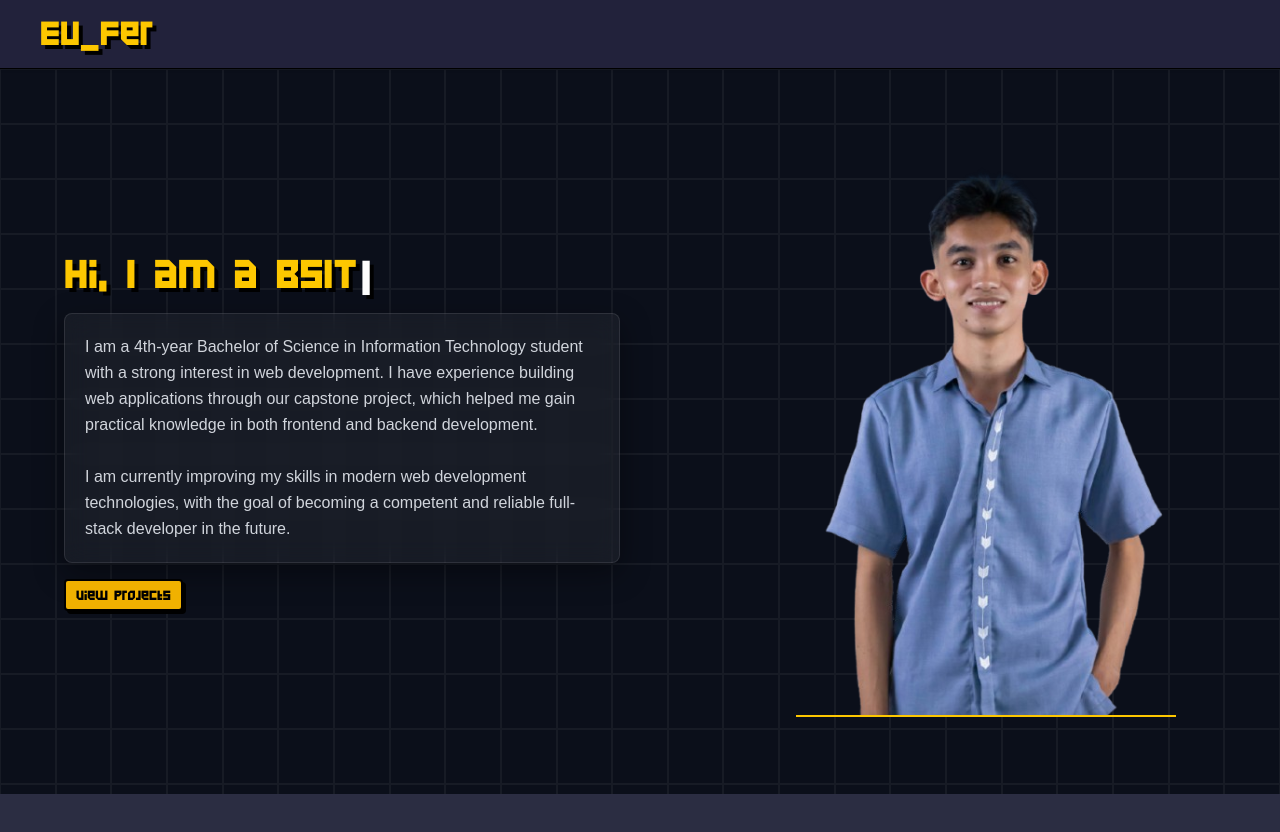
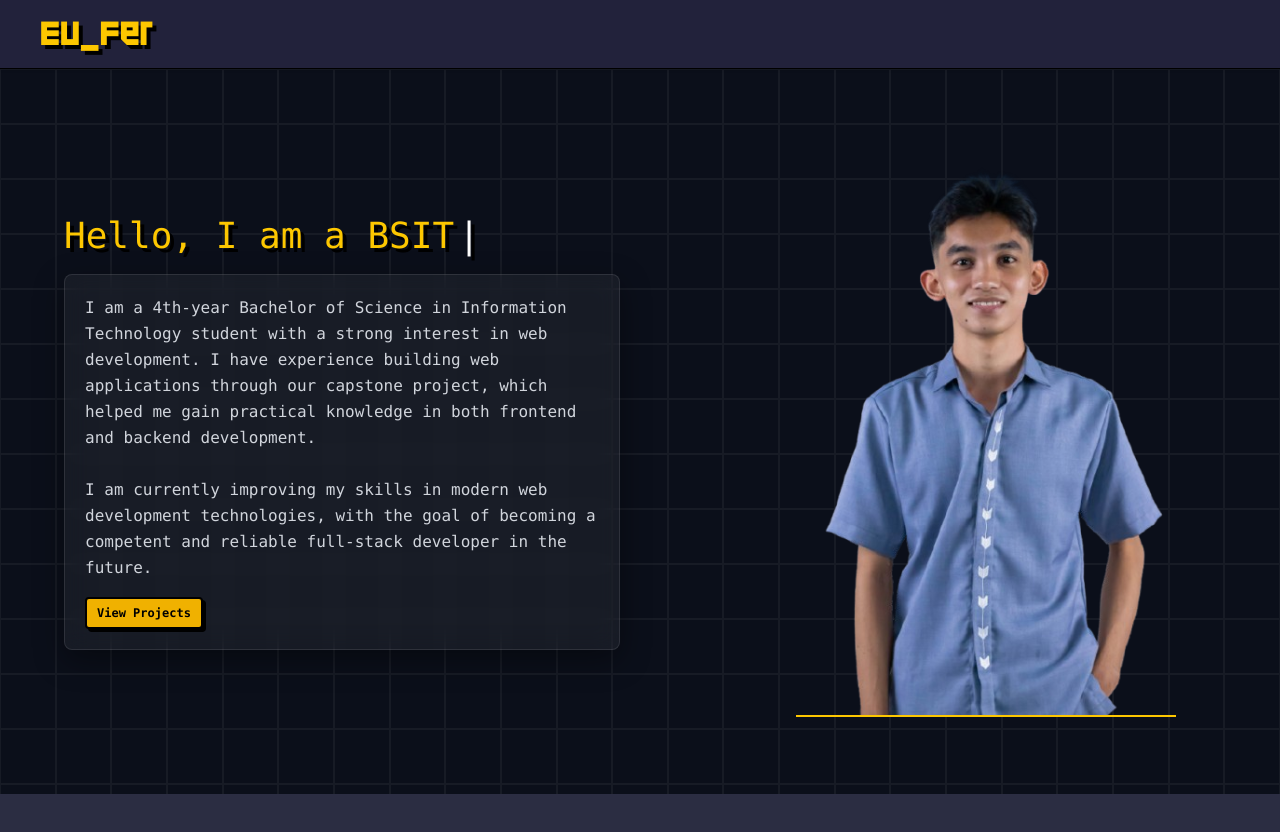
Before and after one commit to zeedu1/my-portfolio, a Next.js app: page / in a window 1280 px wide. Shown: the top 832 px of the page. Built offline with nearby package versions, Linux system fonts and the light colour scheme.

Commit message:
new update

```diff
--- a/components/hero/hero.tsx
+++ b/components/hero/hero.tsx
@@ -48,16 +48,17 @@ export default function Hero() {
         {/* TITLE */}
         <h1
           className={`
-            font-pixel text-xl sm:text-2xl md:text-3xl lg:text-4xl
-            text-yellow-400 drop-shadow-[4px_4px_0px_#000]
-            leading-tight transition-all duration-700
+          font-mono
+          text-xl sm:text-2xl md:text-3xl lg:text-4xl
+          text-yellow-400
+          drop-shadow-[4px_4px_0px_#000]
+          leading-tight
+          transition-all duration-700
           ${isVisible ? "opacity-100 translate-y-0" : "opacity-0 translate-y-5"}
           `}
           >
-          Hi, I am {text}
-          <span className="animate-pulse text-white text-2xl sm:text-3xl md:text-4xl ml-1">
-            |
-          </span>
+          Hello, I am {text}
+          <span className="animate-pulse text-white ml-1">|</span>
         </h1>
 
         {/* INTRO BOX */}
@@ -70,7 +71,7 @@ export default function Hero() {
             ${isVisible ? "opacity-100 translate-y-0" : "opacity-0 translate-y-10"}
           `}
         >
-          <p className="text-gray-300 text-sm sm:text-base leading-relaxed max-w-md md:max-w-lg">
+          <p className="font-mono text-gray-300 text-sm sm:text-base leading-relaxed max-w-md md:max-w-xl">
             I am a 4th-year Bachelor of Science in Information Technology
             student with a strong interest in web development. I have experience
             building web applications through our capstone project, which helped
@@ -81,23 +82,36 @@ export default function Hero() {
             technologies, with the goal of becoming a competent and reliable
             full-stack developer in the future.
           </p>
-        </div>
 
-        {/* BUTTON */}
+          {/* BUTTON INSIDE INTRO */}
+          <div className="mt-4">
             <button
-          className={`
-            font-pixel border-2 border-black bg-yellow-500
-            px-2.5 py-1.5 text-[10px] sm:text-xs text-black
-            rounded shadow-[3px_3px_0px_#000]
-            transition-all duration-700 delay-300
-            hover:bg-yellow-400 hover:translate-x-[2px]
-            hover:translate-y-[2px] hover:shadow-none
-            active:translate-x-[3px] active:translate-y-[3px]
-            ${isVisible ? "opacity-100 translate-y-0" : "opacity-0 translate-y-10"}
-          `}
+              className="
+                relative z-10
+                font-mono
+                font-bold
+                border-2 border-black
+                bg-yellow-500
+                px-2.5 py-1.5
+                text-[10px] sm:text-xs
+                text-black
+                rounded
+                shadow-[3px_3px_0px_#000]
+                cursor-pointer
+                transition-all duration-200
+                hover:bg-yellow-400
+                hover:translate-x-[2px]
+                hover:translate-y-[2px]
+                hover:shadow-none
+                active:translate-x-[3px]
+                active:translate-y-[3px]
+                focus:outline-none
+              "
             >
               View Projects
             </button>
+          </div>
+        </div>
       </div>
 
       {/* RIGHT SIDE */}
--- a/components/navbar/navbar.tsx
+++ b/components/navbar/navbar.tsx
@@ -40,7 +40,8 @@ export default function Navbar() {
               href={link.href}
               style={{ animationDelay: `${index * 80}ms` }}
               className="
-                font-pixel
+                font-mono
+                font-bold
                 border-2 border-black
                 bg-yellow-500
                 px-3 py-1.5
```
Lines whose indentation alone changed are shown as unchanged.
